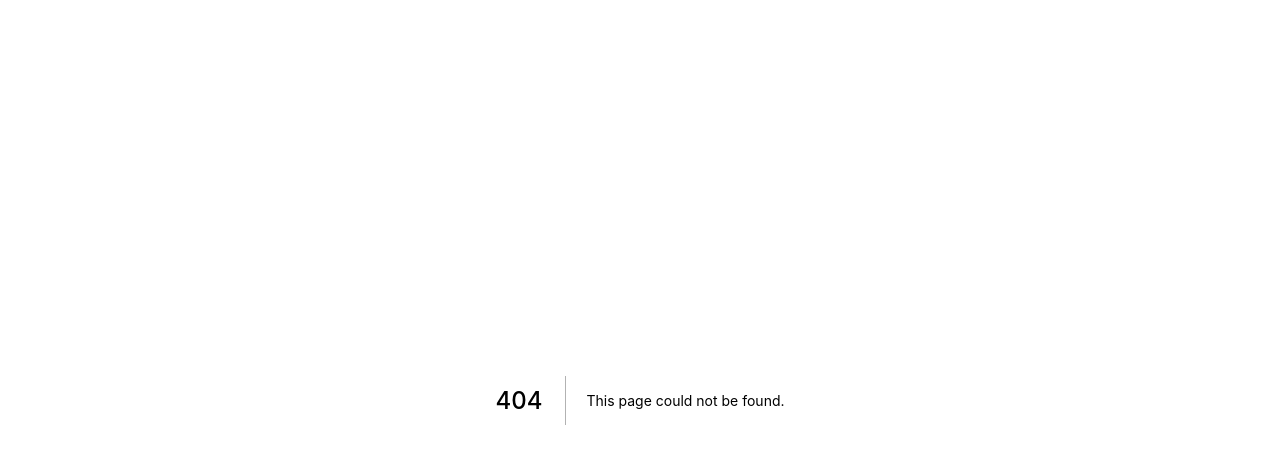
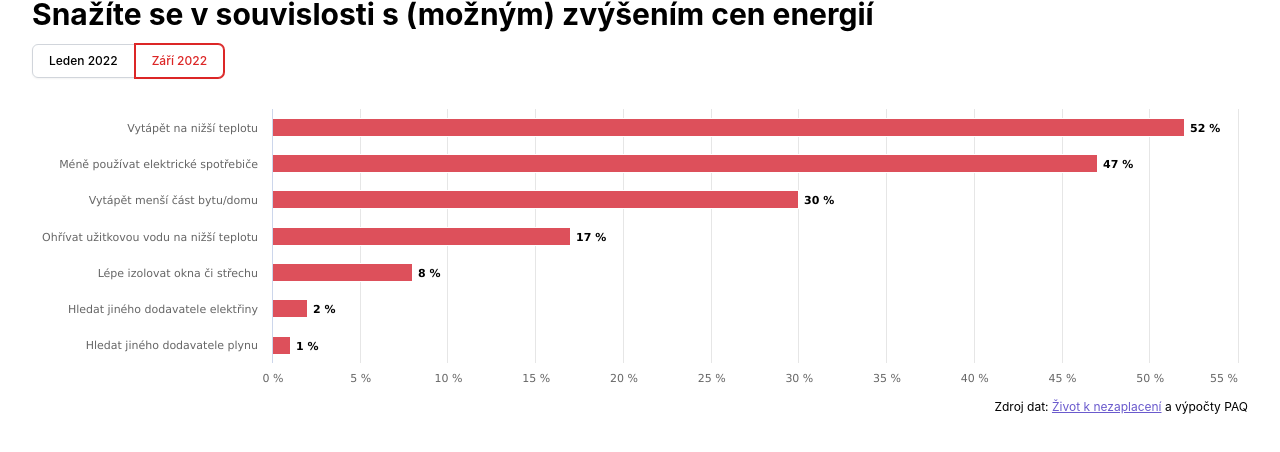
Before and after one commit to DataRozhlas/energie-zdrazovani-model, a Next.js app: page /energie-zdrazovani-model/jak-setri in a window 1280 px wide. Before the commit this address had no page. Shown: the top 452 px of the page. Built offline with nearby package versions, Linux system fonts and the light colour scheme.

Commit message:
yet another chart

```diff
--- /dev/null
+++ b/pages/jak-setri.tsx
@@ -0,0 +1,118 @@
+import type { NextPage } from "next";
+import { useState, useEffect } from "react";
+import Button from "../components/Button";
+import ActiveButton from "../components/ActiveButton";
+import BarChart from "../components/BarChart";
+import { usePostMessageWithHeight } from "../utils/hooks";
+
+const buttons: string[] = ["Leden 2022", "Září 2022"];
+
+const categories: string[] = [
+  "Vytápět na nižší teplotu",
+  "Méně používat elektrické spotřebiče",
+  "Vytápět menší část bytu/domu",
+  "Ohřívat užitkovou vodu na nižší teplotu",
+  "Lépe izolovat okna či střechu",
+  "Hledat jiného dodavatele elektřiny",
+  "Hledat jiného dodavatele plynu",
+];
+
+const seriesName: string = "";
+
+const tooltipSuffix: string = " % domácností";
+
+const color: string = "#dd505b";
+
+const data: any = [
+  [
+    {
+      title: "",
+      series: [
+        { data: [34, 33, 19, 7, 5, 2, 1], color: color, name: seriesName },
+      ],
+    },
+  ],
+  [
+    {
+      title: "",
+      series: [
+        { data: [52, 47, 30, 17, 8, 2, 1], color: color, name: seriesName },
+      ],
+    },
+  ],
+];
+
+const Home: NextPage = () => {
+  const { containerRef, postHeightMessage } =
+    usePostMessageWithHeight("paq_jak_setri");
+
+  const [activeButton, setActiveButton] = useState(1);
+  const [selectedData, setSelectedData] = useState(data[activeButton]);
+
+  useEffect(() => {
+    setSelectedData(data[activeButton]);
+  }, [activeButton]);
+
+  useEffect(() => {
+    postHeightMessage();
+  }, [selectedData, postHeightMessage]);
+
+  return (
+    <div className="mx-auto max-w-7xl sm:px-6 lg:px-8" ref={containerRef}>
+      <h1 className="text-3xl font-bold leading-7 mb-4">
+        {`Snažíte se v souvislosti s (možným) zvýšením cen energií`}
+      </h1>
+      <span className="isolate inline-flex rounded-md shadow-sm mx-px sm:mx-0 mb-px">
+        {buttons.map((button, index) =>
+          index === activeButton ? (
+            <ActiveButton
+              key={index}
+              text={button}
+              setActiveButton={setActiveButton}
+              length={buttons.length}
+              index={index}
+            />
+          ) : (
+            <Button
+              key={index}
+              text={button}
+              setActiveButton={setActiveButton}
+              length={buttons.length}
+              index={index}
+            />
+          )
+        )}
+      </span>
+      {selectedData.map(
+        (skupina: { title: string; series: [] }, index: number) => {
+          return (
+            <div key={`${skupina.title}-${index}`}>
+              <h2 className="text-center mt-5 mb-1 text-lg">{skupina.title}</h2>
+              <BarChart
+                series={skupina.series}
+                ymax={55}
+                categories={categories}
+                tooltipSuffix={tooltipSuffix}
+                legend={false}
+                stacking={undefined}
+              ></BarChart>
+            </div>
+          );
+        }
+      )}
+      <p className="text-xs text-right">
+        Zdroj dat:{" "}
+        <a
+          href="https://data.irozhlas.cz/zivot/"
+          target="_blank"
+          rel="noreferrer"
+        >
+          Život k nezaplacení
+        </a>{" "}
+        a výpočty PAQ
+      </p>
+    </div>
+  );
+};
+
+export default Home;
```
